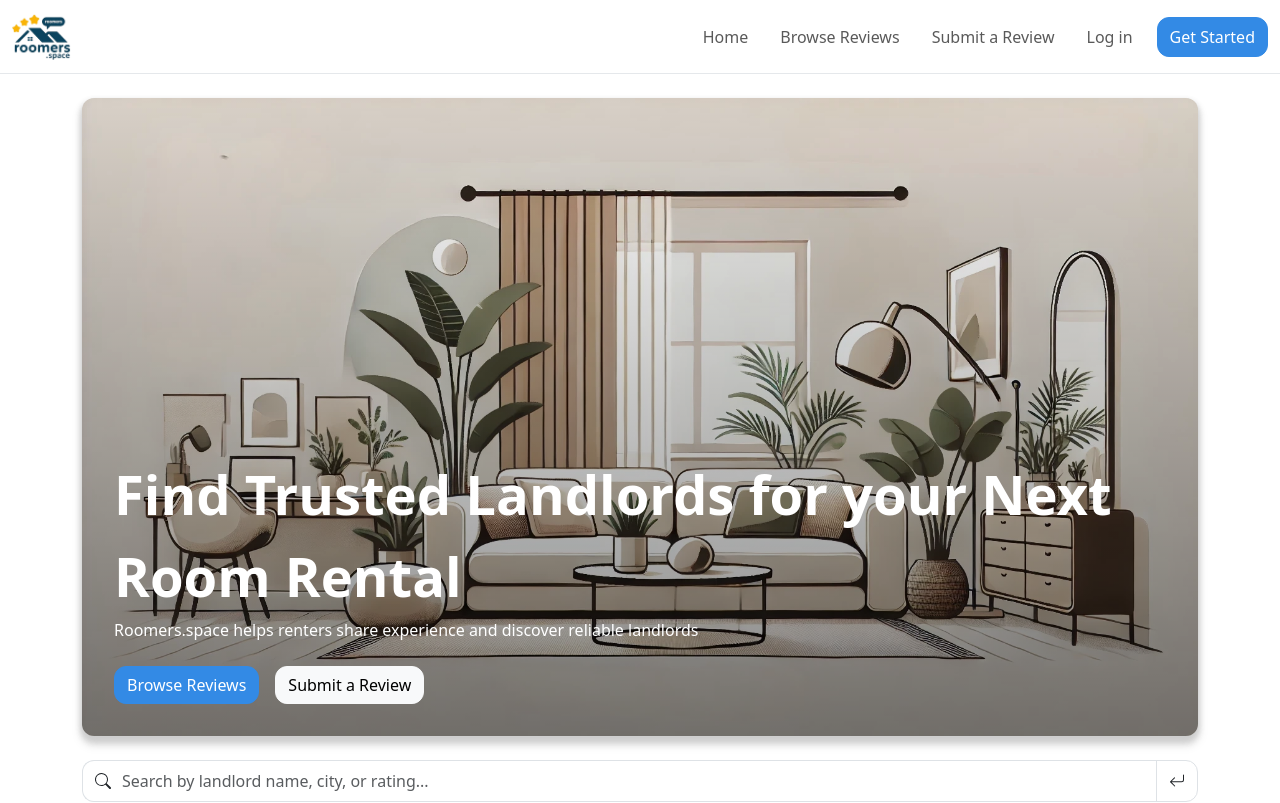
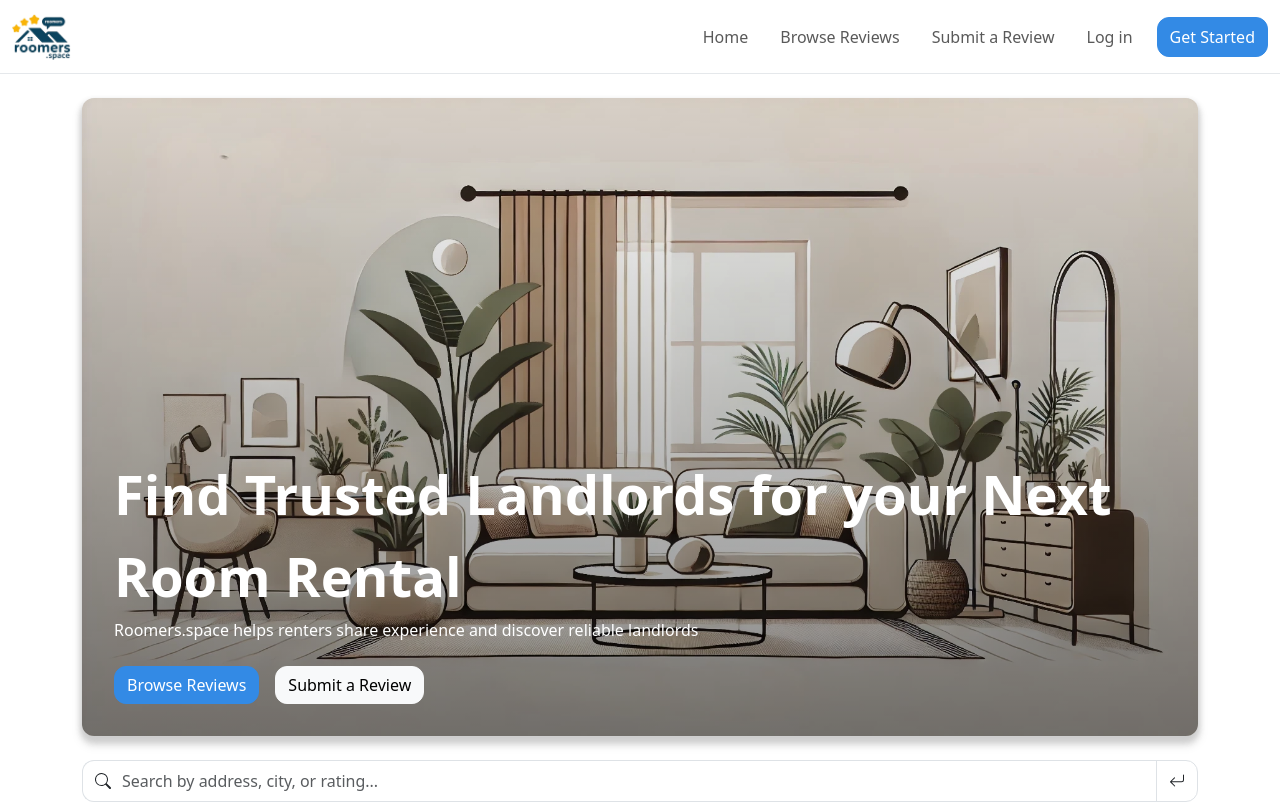
Before and after one commit to bises7/Roomers, a Next.js app: page / in a window 1280 px wide. Shown: the top 803 px of the page. Built offline with nearby package versions, Linux system fonts and the light colour scheme.

Commit message:
Fix the placeholder text

```diff
--- a/src/app/components/Homepage/SearchBar.tsx
+++ b/src/app/components/Homepage/SearchBar.tsx
@@ -35,7 +35,7 @@ const SearchInput: React.FC = () => {
         className={classNames({
           [styles.searchInput]: true,
         })}
-        placeholder="Search by landlord name, city, or rating..."
+        placeholder="Search by address, city, or rating..."
         aria-label="Search"
         aria-describedby="basic-addon1"
         value={query}
```
